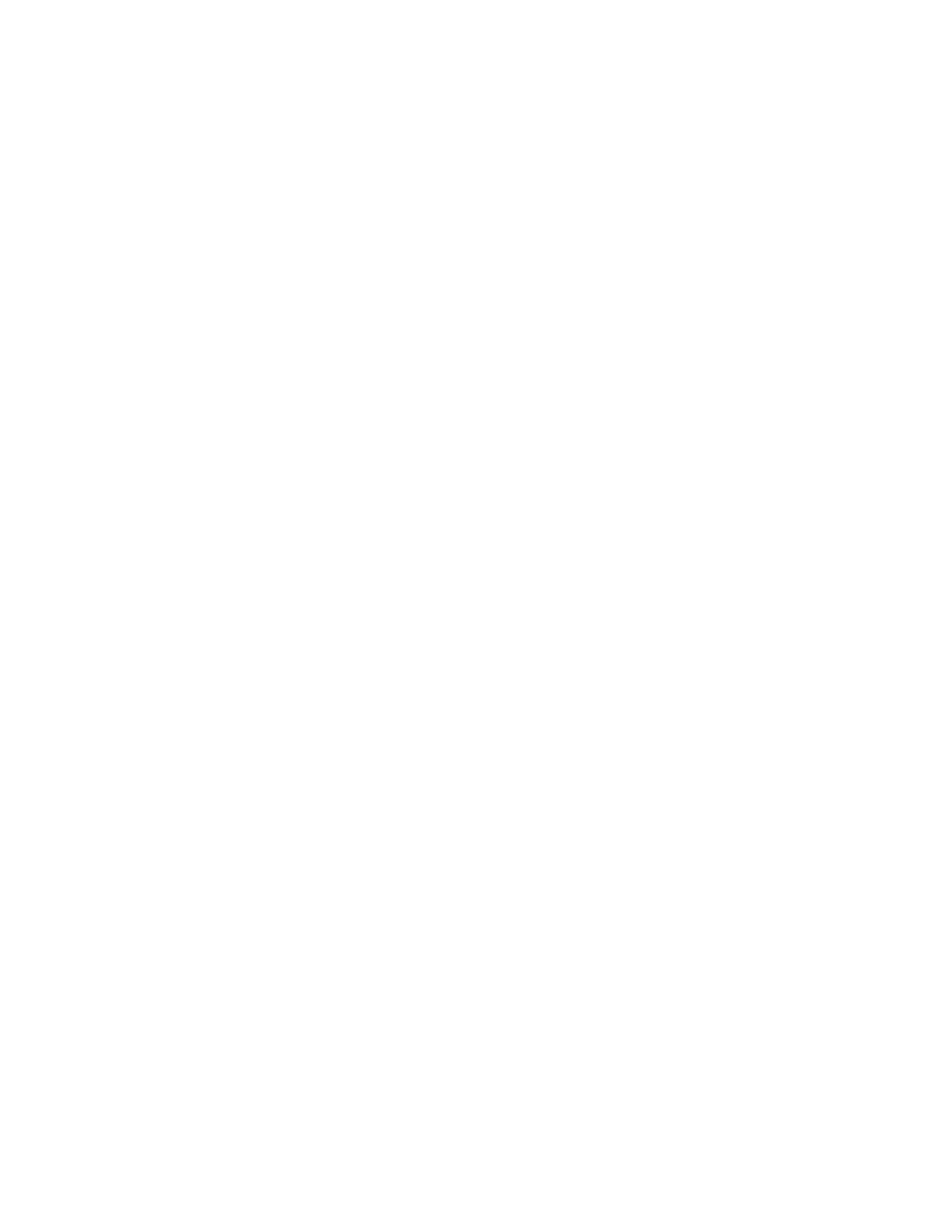
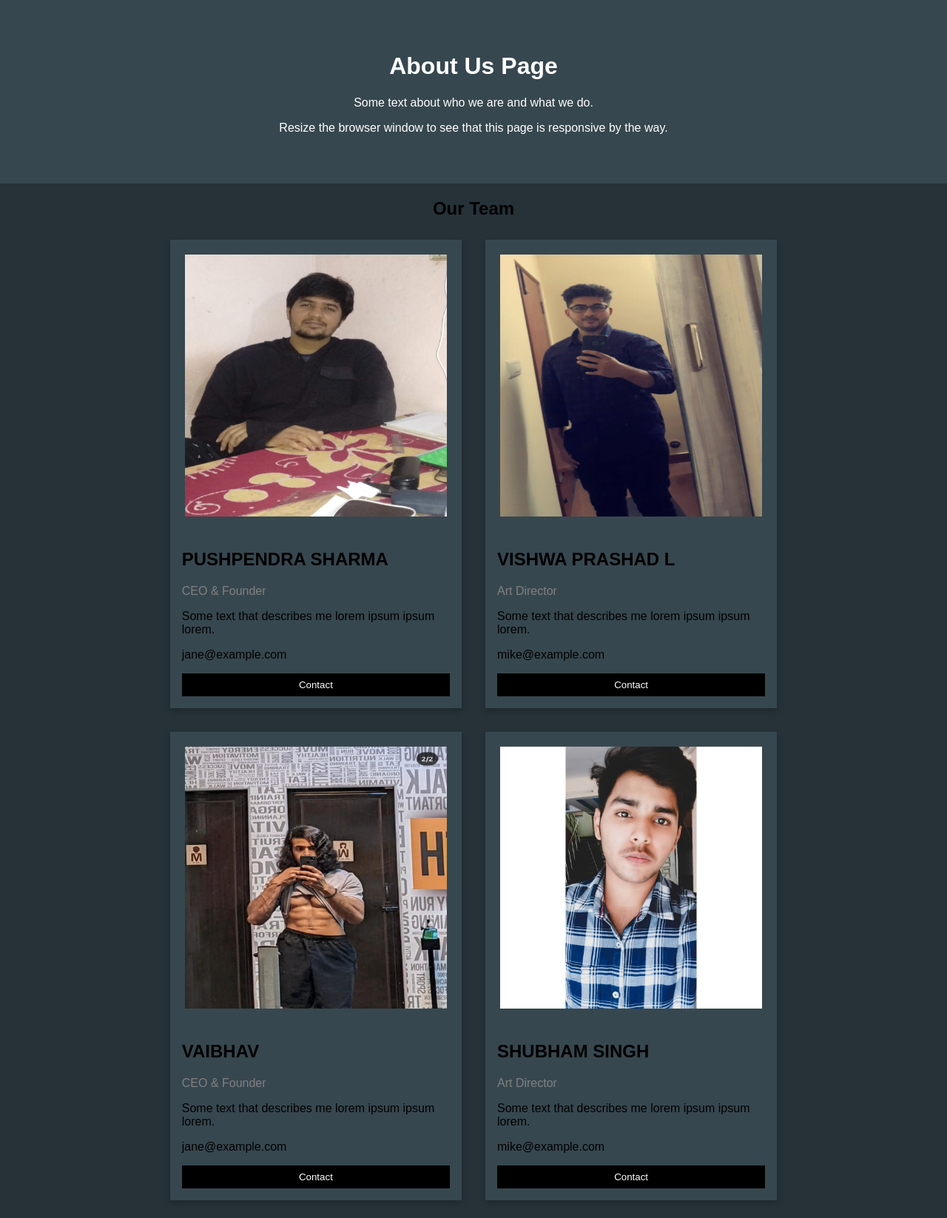
Before and after one commit to vaibhav-rng/project1, a plain HTML site: page about.html in a window 1280 px wide. Shown: the whole page at 74% size. Before the commit the page ends 800 px from the top, so only its background shows below. Drawn offline with Linux system fonts and the light colour scheme.

Commit message:
about us

```diff
--- a/about.css
+++ b/about.css
@@ -0,0 +1,87 @@
+body {
+    font-family: Arial, Helvetica, sans-serif;
+    margin: 0;
+    background-color: #263238;
+  }
+
+  html {
+    box-sizing: border-box;
+  }
+
+  *, *:before, *:after {
+    box-sizing: inherit;
+  }
+
+  .box{
+      display: flex;
+      justify-content: center;
+      flex-direction: column;
+      align-items: center;
+  }
+
+  .row{
+      display: flex;
+      justify-content:center;
+  }
+
+.card img{
+    padding: 20px;
+}
+
+  .column {
+    float: left;
+    width: 33.3%;
+    margin-bottom: 16px;
+    padding: 0 8px;
+
+  }
+
+  .card {
+    box-shadow: 0 4px 8px 0 rgba(0, 0, 0, 0.2);
+    margin: 8px;
+    background-color: #37474f;
+  }
+
+  .about-section {
+    padding: 50px;
+    text-align: center;
+    background-color: #37474f;
+    color: white;
+  }
+
+  .container {
+    padding: 0 16px;
+  }
+
+  .container::after, .row::after {
+    content: "";
+    clear: both;
+    display: table;
+  }
+
+  .title {
+    color: grey;
+  }
+
+  .button {
+    border: none;
+    outline: 0;
+    display: inline-block;
+    padding: 8px;
+    color: white;
+    background-color: #000;
+    text-align: center;
+    cursor: pointer;
+    width: 100%;
+  }
+
+  .button:hover {
+    background-color: #555;
+  }
+
+  @media screen and (max-width: 650px) {
+    .column {
+      width: 100%;
+      display: block;
+    }
+  }
--- a/about.html
+++ b/about.html
@@ -1,12 +1,86 @@
 <!DOCTYPE html>
 <html lang="en">
+
 <head>
     <meta charset="UTF-8">
     <meta http-equiv="X-UA-Compatible" content="IE=edge">
     <meta name="viewport" content="width=device-width, initial-scale=1.0">
+    <link rel="stylesheet" href="about.css">
     <title>About Us</title>
 </head>
+
 <body>
+    <div class="about-section">
+        <h1>About Us Page</h1>
+        <p>Some text about who we are and what we do.</p>
+        <p>Resize the browser window to see that this page is responsive by the way.</p>
+    </div>
+
+    <h2 style="text-align:center">Our Team</h2>
+    <div class="box">
+        <div class="row">
+            <div class="column">
+                <div class="card">
+                    <img src="images/puspa2.jpeg" alt="Jane" style="width:100%">
+                    <div class="container">
+                        <h2>PUSHPENDRA SHARMA</h2>
+                        <p class="title">CEO & Founder</p>
+                        <p>Some text that describes me lorem ipsum ipsum lorem.</p>
+                        <p>jane@example.com</p>
+                        <p><button class="button">Contact</button></p>
+                    </div>
+                </div>
+            </div>
+
+            <div class="column">
+                <div class="card">
+                    <img src="images/vishwa.jpg" alt="Mike"   style="width:100%">
+                    <div class="container">
+                        <h2>VISHWA PRASHAD L</h2>
+                        <p class="title">Art Director</p>
+                        <p>Some text that describes me lorem ipsum ipsum lorem.</p>
+                        <p>mike@example.com</p>
+                        <p><button class="button">Contact</button></p>
+                    </div>
+                </div>
+            </div>
+
+
+        </div>
+
+
+
+        <div class="row">
+            <div class="column">
+                <div class="card">
+                    <img src="images/vaibhav2.jpeg" alt="Jane" style="width:100%">
+                    <div class="container">
+                        <h2>VAIBHAV </h2>
+                        <p class="title">CEO & Founder</p>
+                        <p>Some text that describes me lorem ipsum ipsum lorem.</p>
+                        <p>jane@example.com</p>
+                        <p><button class="button">Contact</button></p>
+                    </div>
+                </div>
+            </div>
+
+            <div class="column">
+                <div class="card">
+                    <img src="images/photo.jpg.jpg" alt="Mike" style="width:100%">
+                    <div class="container">
+                        <h2>SHUBHAM SINGH</h2>
+                        <p class="title">Art Director</p>
+                        <p>Some text that describes me lorem ipsum ipsum lorem.</p>
+                        <p>mike@example.com</p>
+                        <p><button class="button">Contact</button></p>
+                    </div>
+                </div>
+            </div>
+
+
+        </div>
+    </div>
 
 </body>
+
 </html>
--- a/home.css
+++ b/home.css
@@ -25,7 +25,7 @@
     display: flex;
     justify-content: center;
     padding: 50px;
-    height: 60%;
+    height: 100%;
     align-items: center;
 
 }
@@ -41,7 +41,7 @@ nav {
 	background-color: #34495e;
 	border-radius: 8px;
 	font-size: 0;
-    box-shadow: rgba(0, 0, 0, 0.24) 0px 3px 8px;
+  box-shadow: rgba(0, 0, 0, 0.24) 0px 3px 8px;
 }
 nav a {
 	line-height: 50px;
--- a/styles.css
+++ b/styles.css
@@ -35,14 +35,14 @@ html, body{
   border-radius: 10px;
   padding-left: 20px;
   padding-right: 20px;
-  background-color: rgb(170, 104, 170);  /* here */
+  background-color: #1f2533;  /* here */
   color: white;
   font-weight: 800;
   border:hidden;
 }
 .btn:hover
 {
-    background-color: rgb(139, 78, 139);
+    background-color: #0b1b3d;
     cursor: pointer;
 }
 
```
Also changed, not shown: home.html (+3 -4 lines), learn.html (+94 -4 lines), level.html (+1 -1 lines), register.html (+11 -1 lines), images/photo.jpg.jpg (added), images/puspa.jpeg (added), images/puspa2.jpeg (added), images/vaibhav.jpeg (added), images/vaibhav2.jpeg (added), images/vishwa.jpg (added).
